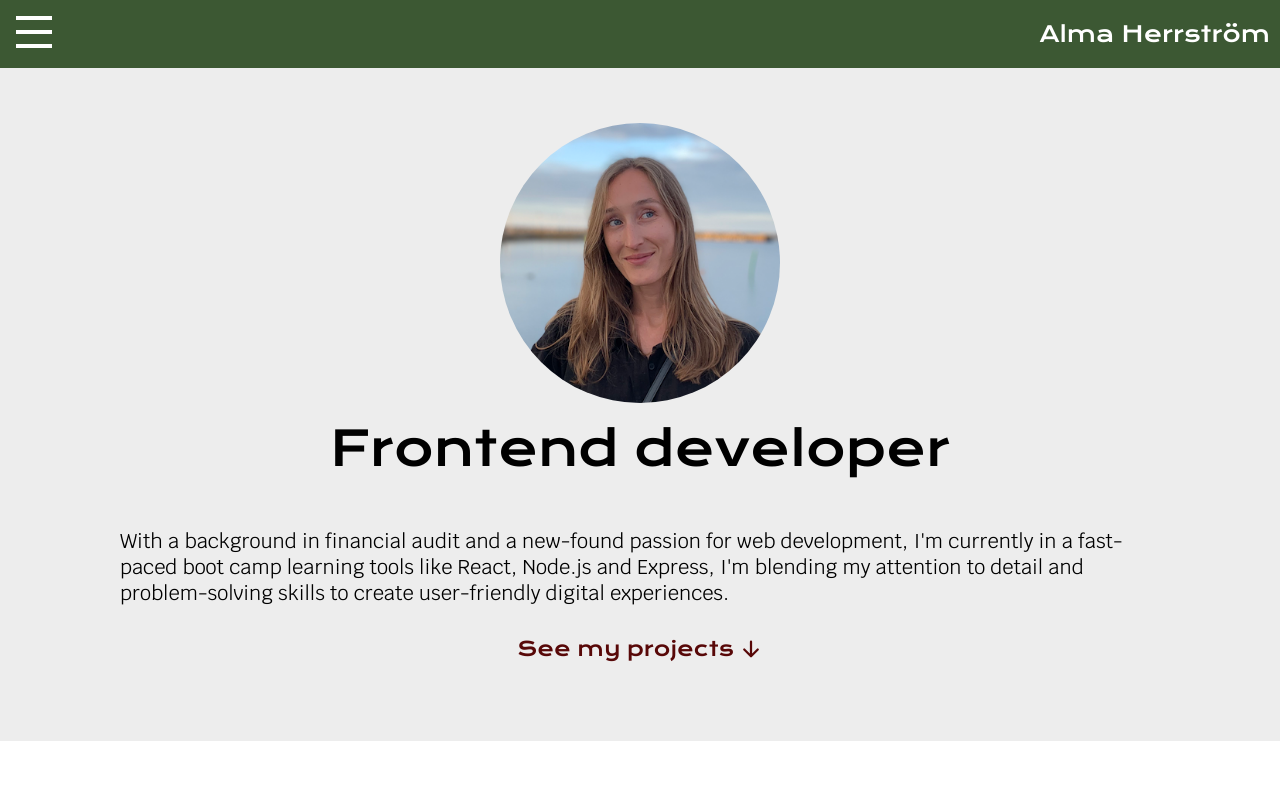
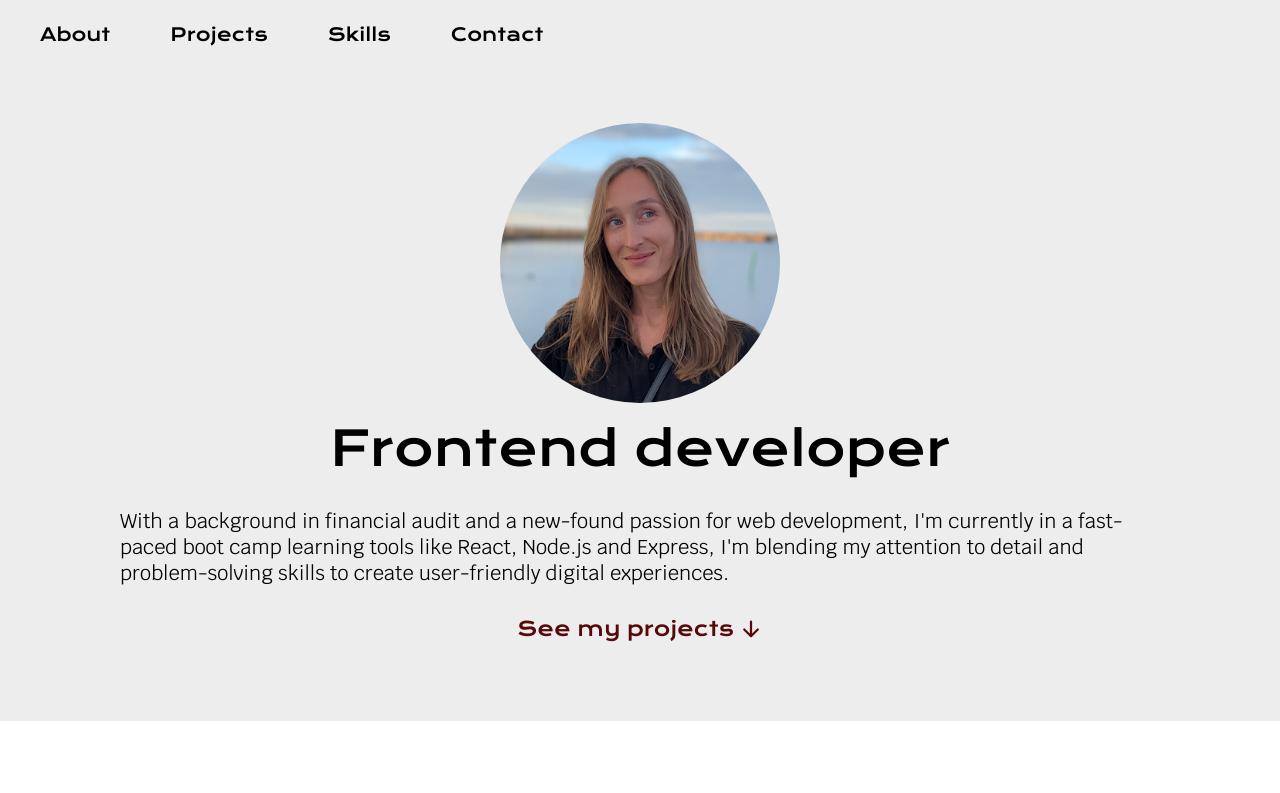
Before and after one commit to almaherris/alma-portfolio, a React (Vite) app: page / in a window 1280 px wide. Shown: the top 793 px of the page. Built offline with nearby package versions, Linux system fonts and the light colour scheme.

Commit message:
media query navbar desktop

```diff
--- a/src/App.css
+++ b/src/App.css
@@ -57,10 +57,6 @@ p {
 }
 
 @media (min-width: 768px) {
-  .title {
-    margin: 15px 0 50px 0;
-  }
-
   .intro,
   .contact,
   .projects {
--- a/src/components/sections/NavBar.css
+++ b/src/components/sections/NavBar.css
@@ -56,3 +56,38 @@
 .dropdown-menu a:hover {
   background-color: rgba(255, 255, 255, 0.1);
 }
+
+@media (min-width: 1025px) {
+  .navbar {
+    background-color: var(--color-1);
+  }
+
+  .mobile-menu-icon,
+  .navbar-title {
+    display: none;
+  }
+
+  .dropdown-menu {
+    display: block;
+    position: static;
+    background-color: transparent;
+    width: auto;
+    padding: 0;
+  }
+  .dropdown-menu ul {
+    display: flex;
+  }
+
+  .dropdown-menu li {
+    margin: 0 10px;
+  }
+
+  .dropdown-menu a {
+    color: black;
+  }
+
+  .dropdown-menu a:hover {
+    background-color: var(--color-1);
+    color: var(--color-3);
+  }
+}
--- a/src/components/sections/Skills.css
+++ b/src/components/sections/Skills.css
@@ -50,3 +50,10 @@ li {
     margin: 60px 0 20px 0;
   }
 }
+
+@media (min-width: 1025px) {
+  .skill-container {
+    grid-template-columns: repeat(4, 1fr);
+    gap: 50px;
+  }
+}
```
Also changed, not shown: src/components/sections/ToDo.md (+1 -1 lines).
